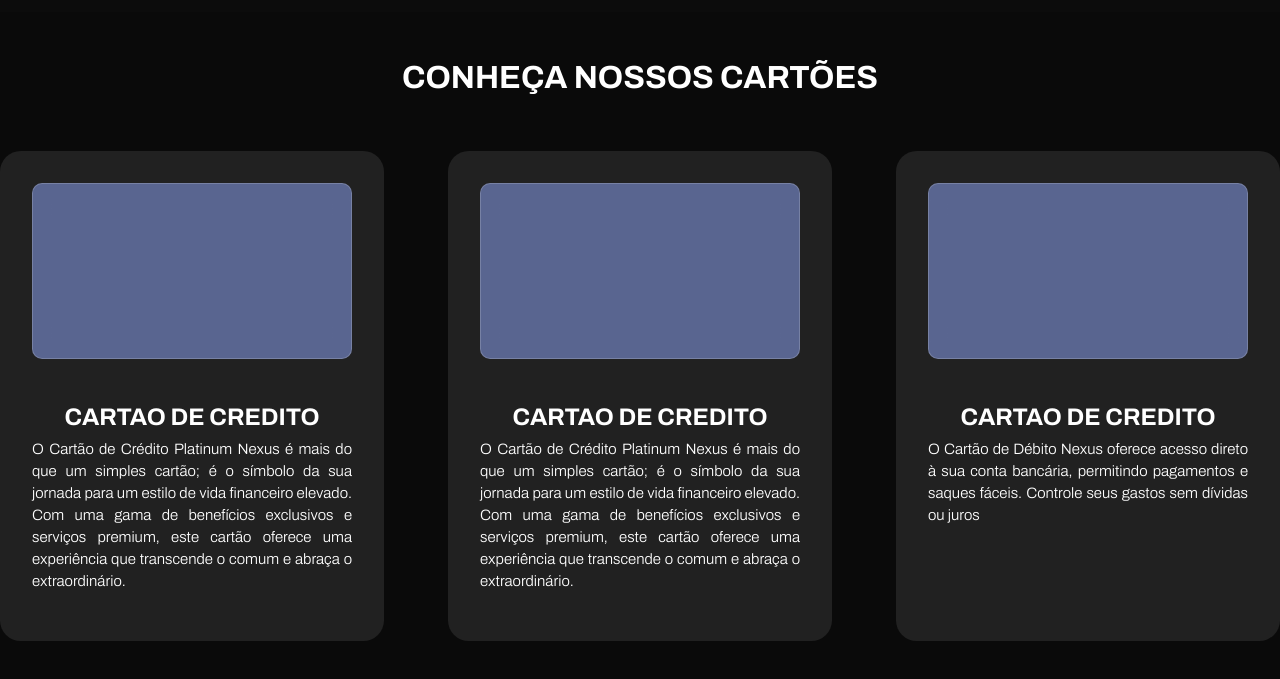
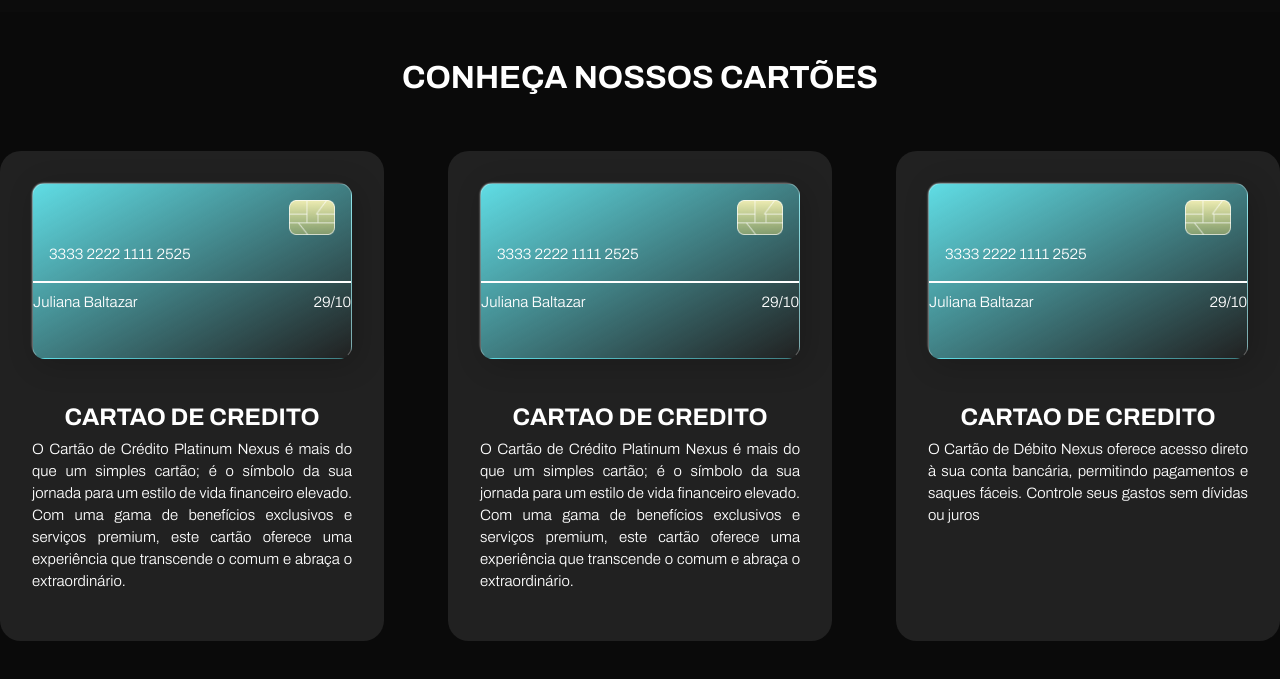
Before and after one commit to jzsantana/WebNexus, a React (Vite) app in the folder webnexus/: page / in a window 1280 px wide. Shown: the part 813-1492 px from the top of the page. Built offline with nearby package versions, Linux system fonts and the light colour scheme.

Commit message:
:construction: atualizando

```diff
--- a/webnexus/src/components/ModalCard/ModalCard.css
+++ b/webnexus/src/components/ModalCard/ModalCard.css
@@ -23,20 +23,95 @@
     text-align: justify;
 }
 
+
+:root{
+    --card-color-one: #92AAFF;
+    --white: #fff;
+    --green: #60DDE5;
+    --card-color-two: transparent;
+}
+
+ex{
+    position: relative;
+    display: flex;
+    justify-content: space-around;
+    align-items: center;
+    width: 300px;
+    height: 95px;
+    border-radius: 15px;
+    background-image: linear-gradient(
+      to bottom right,
+      var(--tabs-bg-one),
+      var(--tabs-bg-two)
+    );
+    box-shadow: -1.5px -1.5px 2px -2px var(--white),
+      5px 5px 30px rgb(0, 0, 0, 0.2);
+    border: 0.5px solid;
+    border-color: rgba(255, 255, 255, 0.3) rgba(255, 255, 255, 0.3) transparent
+    rgba(255, 255, 255, 0.3);
+}
+
 .cartao-demostrativo{
+    margin-bottom: 2.8rem;
+    width: 20rem;
+    /* padding: 1rem; */
+    height: 11rem;
+    border-radius: .8rem;
+
+    background-image: linear-gradient(
+      to bottom right,
+      var(--green),
+      var(--card-color-two)
+    );
+    box-shadow: -1.5px -1.5px 2px -2px var(--white),
+      5px 5px 30px rgb(0, 0, 0, 0.2);
+    border: 0.5px solid;
+    border-color: rgba(255, 255, 255, 0.3) rgba(255, 255, 255, 0.3) transparent
+    rgba(255, 255, 255, 0.3);
+
+}
+
+
+/* .cartao-demostrativo{
     margin-bottom: 2.8rem;
     width: 20rem;
     padding: 10px;
     height: 11rem;
     border-radius: .8rem;
-    color: aliceblue;
+    color: aliceblue; */
     /* background-color: rgb(59, 209, 209); */
-
-
-    background: rgba( 146, 170, 255, 0.5 );
+    /* background: rgba( 146, 170, 255, 0.5 ); */
     /* box-shadow: 0 8px 32px 0 rgba( 31, 38, 135, 0.37 ); */
-    backdrop-filter: blur( 16px );
+    /* backdrop-filter: blur( 16px );
     -webkit-backdrop-filter: blur( 16px );
     border-radius: 10px;
     border: 1px solid rgba( 255, 255, 255, 0.18 );
 }
+ */
+
+ .div-chip{
+  display: flex;
+  justify-content: flex-end;
+  padding: 1rem 1rem 0 0;
+
+ }
+
+ .div-chip img{
+    width: 46px;
+    height: 35px;
+ }
+
+.div-line-separator{
+  background-color: #fff;
+  height: 1.5px;
+  width: 100%;
+}
+
+.div-card-number{
+  font-family: 'Archivo', sans-serif;
+  font-weight: 700;
+  padding: 0 0 1rem 1rem;
+
+}
+
+.
--- a/webnexus/src/components/ModalCard/ModalCard.jsx
+++ b/webnexus/src/components/ModalCard/ModalCard.jsx
@@ -1,5 +1,6 @@
 import { useState } from 'react'
 import './ModalCard.css'
+import Chip from '../../assets/chip_cartao.png'
 
 const Card = () => {
 
@@ -32,8 +33,15 @@ const Card = () => {
         <>
             {listaCartoes.map((cardcartao) => (
             <div className='card-cartao' key={cardcartao.id}>
-                <div className='cartao-demostrativo'></div>
-
+                <div className='cartao-demostrativo'>
+                    <div className='div-chip'><img src={Chip} alt="" /></div>
+                    <div className='div-card-number'><p>3333 2222 1111 2525</p></div>
+                    <div className="div-line-separator"></div>
+                    <div style={{display: 'flex', justifyContent:"space-between"}}>
+                        <p>Juliana Baltazar</p>
+                        <p>29/10</p>
+                    </div>
+                </div>
                 <h2>{cardcartao.title}</h2>
                 <p>{cardcartao.text}</p>
             </div>
--- a/webnexus/src/pages/Home/Home.css
+++ b/webnexus/src/pages/Home/Home.css
@@ -6,7 +6,7 @@
 }
 
 .banner-principal-home {
-    width: 100vw;
+    width: 100%;
     height: 90vh;
     display: flex;
     flex-direction: row;
```
Also changed, not shown: webnexus/src/components/Card/Card.jsx (+8 -1 lines), webnexus/src/assets/chip_cartao.png (added).
